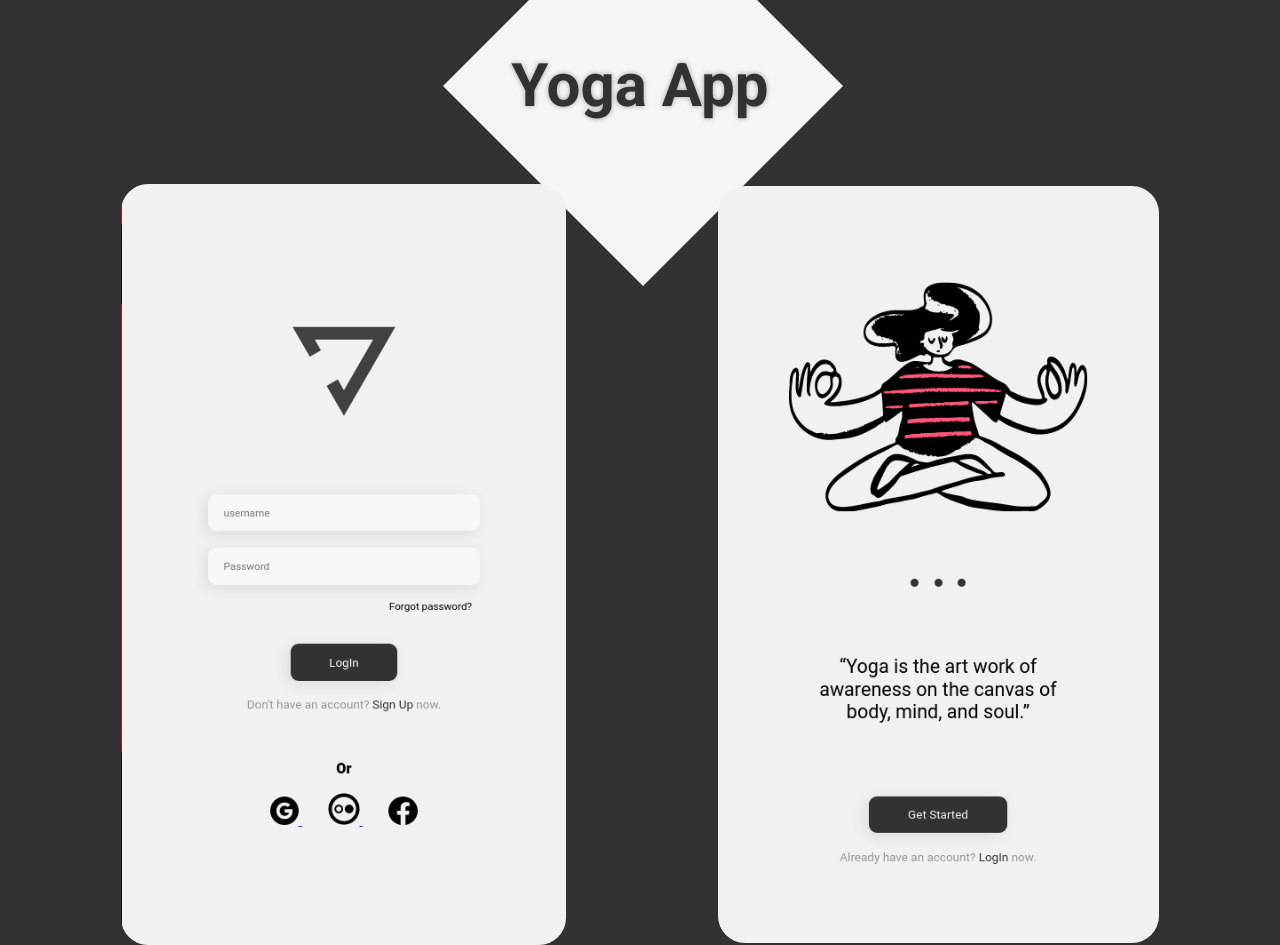
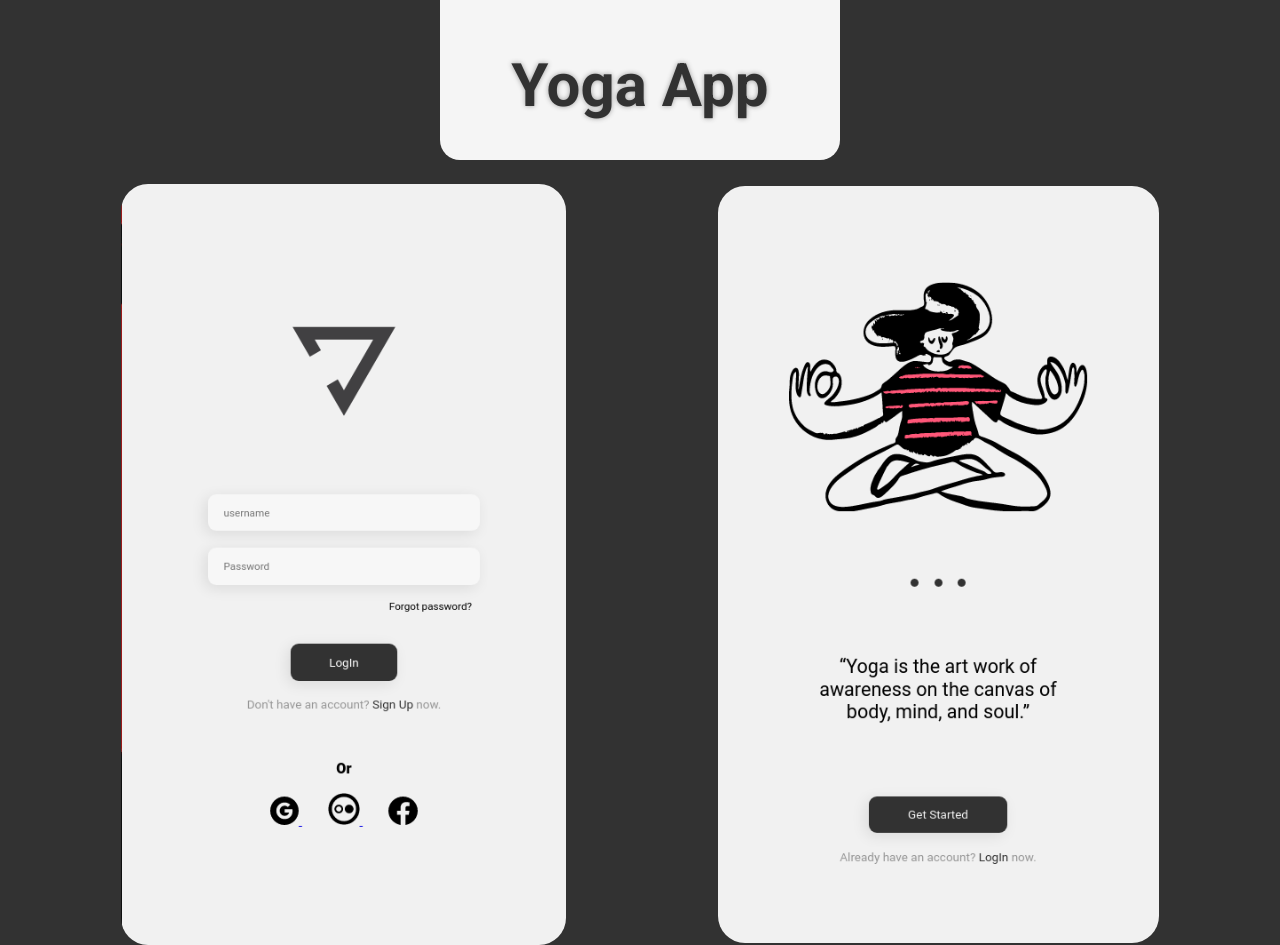
Before and after one commit to Luk4x/yoga-app, a plain HTML site: page index.html in a window 1280 px wide. Drawn offline with Linux system fonts and the light colour scheme.

Commit message:
animations updated. title animated.

```diff
--- a/index.html
+++ b/index.html
@@ -11,7 +11,7 @@
     <link href="https://fonts.googleapis.com/css2?family=Roboto:ital,wght@0,100;0,300;0,400;0,500;0,700;0,900;1,100;1,300;1,400;1,500;1,700;1,900&display=swap" rel="stylesheet">
     <title>Yoga App</title>
 </head>
-<body>
+<body onload="showTitleBg()">
     <main>
         <article class="container-title">
             <div class="title-background"></div>
@@ -27,4 +27,10 @@
         </article>
     </main>
 </body>
+<script>
+    function showTitleBg() {
+        const titleBg = document.querySelector('.title-background')
+        titleBg.classList.toggle('active')
+    }
+</script>
 </html>
--- a/style-index.css
+++ b/style-index.css
@@ -19,15 +19,20 @@ main {
 }
 
 .title-background {
+    transform: translateY(-200px);
     position: absolute;
     top: 0;
-    left: 3px;
-    width: 400px;
-    height: 400px;
-    transform: translateY(-114px);
+    width: 100%;
+    height: 160px;
     background-color: #f5f5f5;
     z-index: 0;
-    clip-path: polygon(50% 0%, 100% 50%, 50% 100%, 0% 50%);
+    border-bottom-left-radius: 20px;
+    border-bottom-right-radius: 20px;
+}
+
+.title-background.active {
+    transition: all .5s .8s ease-in;
+    transform: translateY(0);
 }
 
 .title {
--- a/style-login.css
+++ b/style-login.css
@@ -22,7 +22,7 @@ body {
     display: block;
     margin: 195px auto 122px auto;
     transform: scale(1.5);
-    transition: all .3s ease-in-out;
+    transition: all .5s ease-in-out;
 }
 
 [alt="yoga-app-logo"]:hover, [alt="yoga-app-logo"]:active {
--- a/style-signup.css
+++ b/style-signup.css
@@ -22,7 +22,7 @@ main {
     display: block;
     margin: 142px auto 104px auto;
     transform: scale(1);
-    transition: all .3s ease-in-out;
+    transition: all .5s ease-in-out;
 }
 
 [alt="meditating-image"]:hover, [alt="meditating-image"]:active {
```
